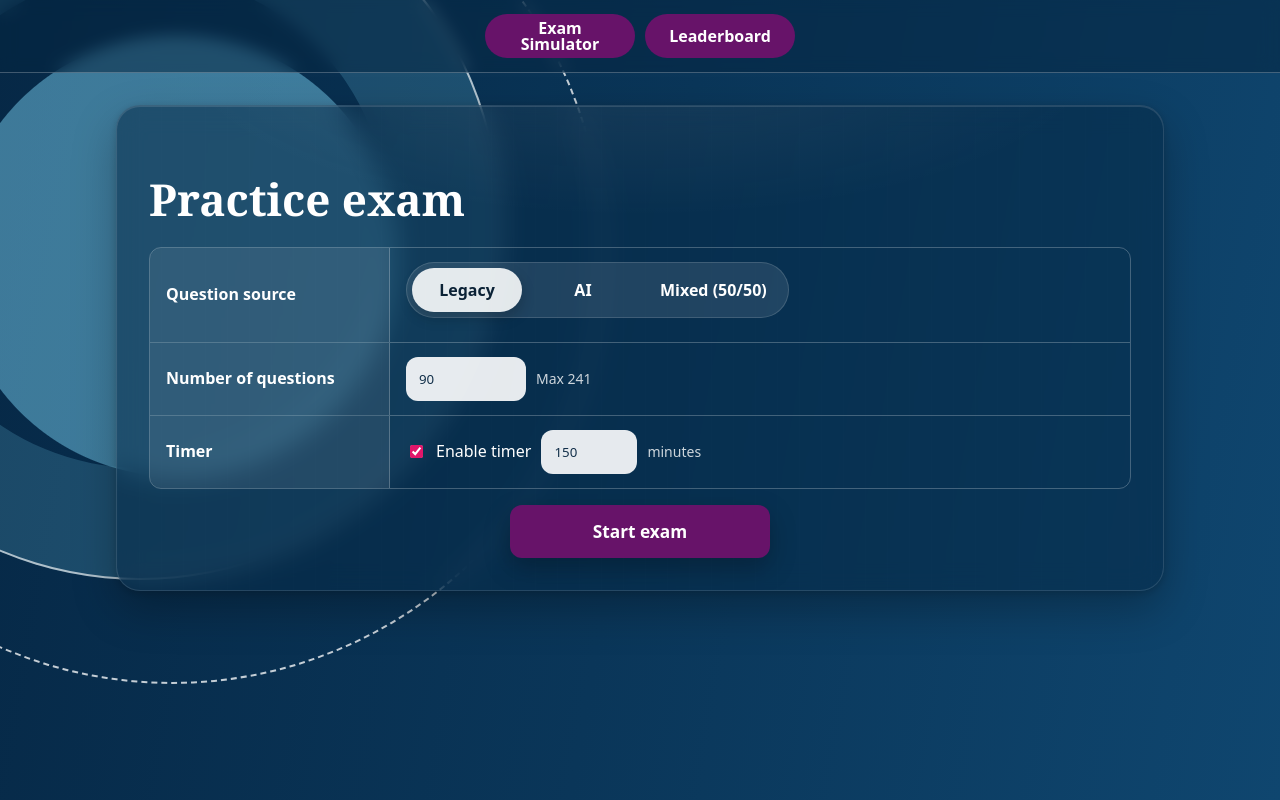
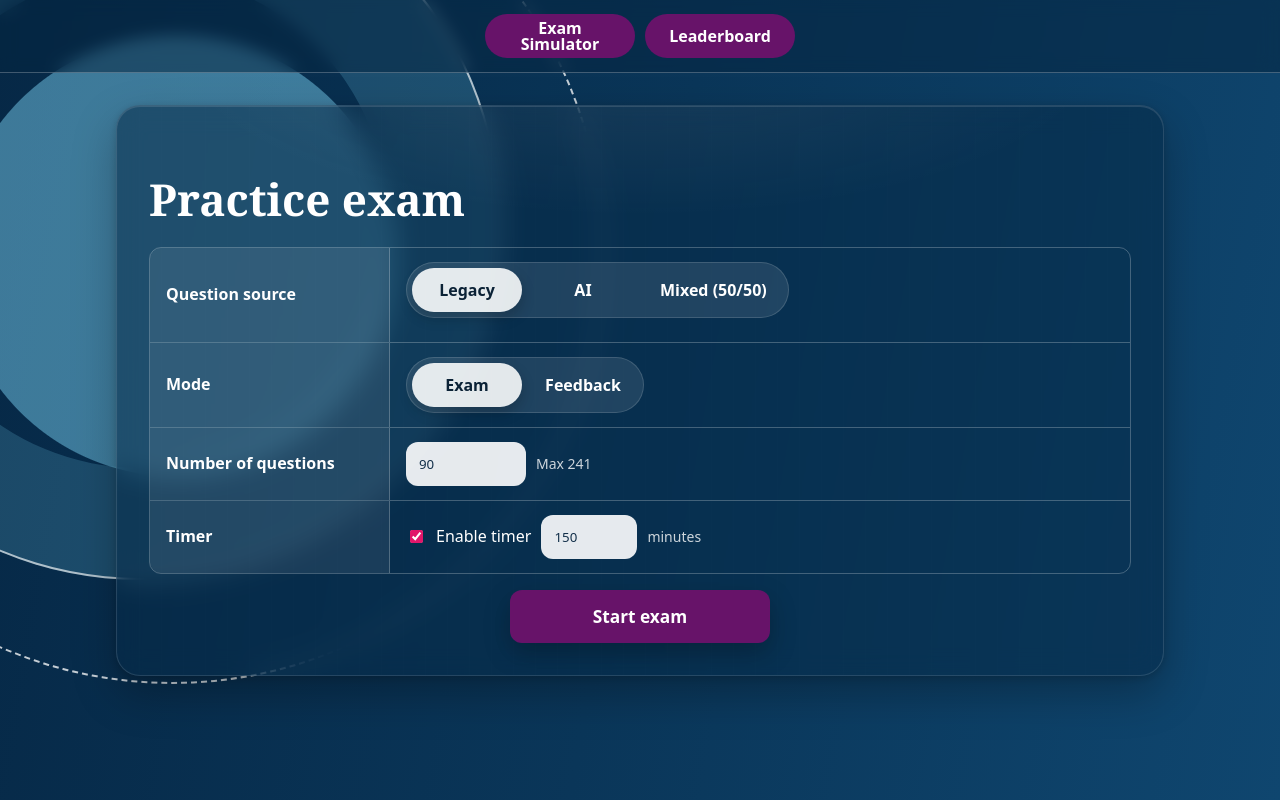
Before and after one commit to kordybordy/IAPP-E-quiz, a website: page index.html in a window 1280 px wide. Drawn offline with Linux system fonts and the light colour scheme; no server answers.

Commit message:
Add quiz mode segmented control to settings

```diff
--- a/index.html
+++ b/index.html
@@ -45,6 +45,22 @@
           <span class="muted small" id="questionBankInfo">Loading question bank…</span>
           </div>
           <span class="muted small" id="quizSourceHelp"></span>
+        </div>
+      </div>
+
+      <div class="fieldRow">
+        <label class="fieldLabel" for="quizModeExam">Mode</label>
+        <div class="fieldControl">
+          <div class="segmented segmented--field segmented--compact" role="radiogroup" aria-label="Quiz mode">
+            <label class="segmented__item">
+              <input id="quizModeExam" type="radio" name="quizMode" value="exam" checked />
+              <span>Exam</span>
+            </label>
+            <label class="segmented__item">
+              <input id="quizModeFeedback" type="radio" name="quizMode" value="feedback" />
+              <span>Feedback</span>
+            </label>
+          </div>
         </div>
       </div>
 
```
